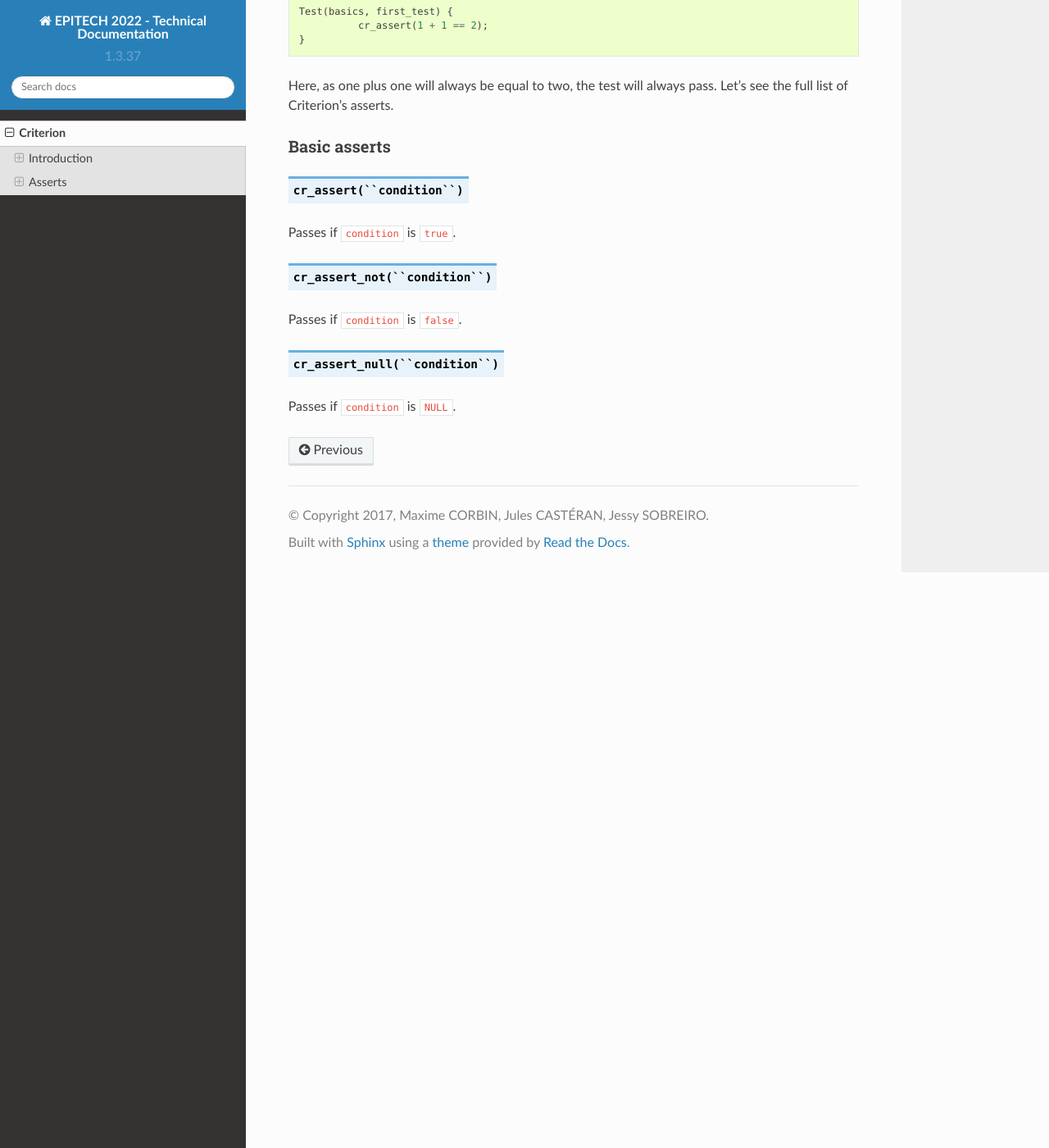
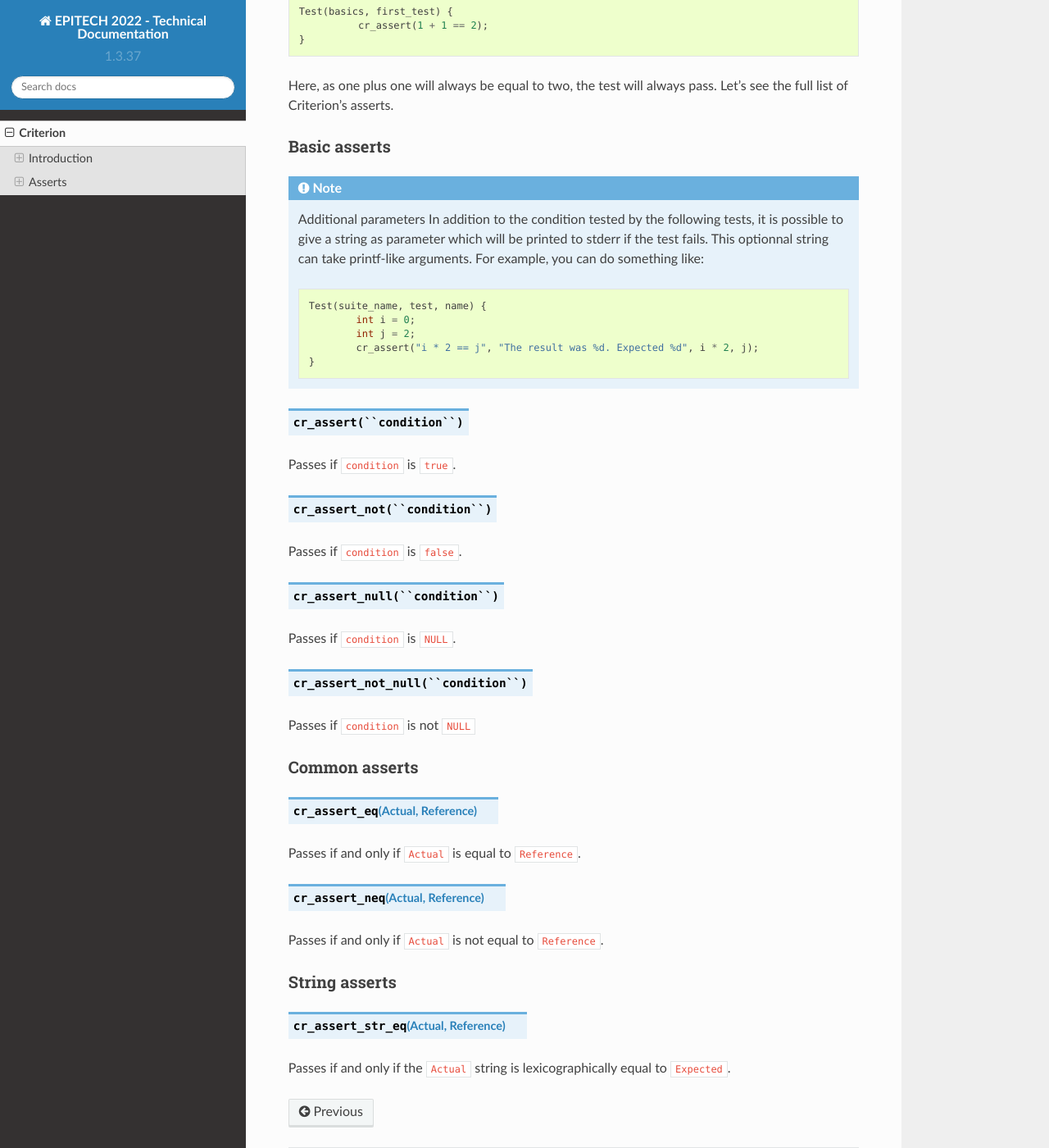
Before and after one commit to jess-sys/22Docs, a Sphinx documentation site: the page built from docs/criterion.rst, in a window 1280 px wide and 1400 px high, scrolled down 984 px. Shown: the whole window at 82% size. Built offline with Sphinx 7.4.7 and the Read the Docs theme 2.0.0, drawn with Linux system fonts in a browser that asks for light colours.

Commit message:
Added codeblock inside a note. Yup.

```diff
--- a/docs/criterion.rst
+++ b/docs/criterion.rst
@@ -57,11 +57,51 @@ Let's see the full list of Criterion's asserts.
 Basic asserts
 ~~~~~~~~~~~~~
 
+.. note::
+	Additional parameters
+	In addition to the condition tested by the following tests, it is possible to give a string as parameter which will be printed to stderr if the test fails.
+	This optionnal string can take printf-like arguments.
+	For example, you can do something like:
+
+	.. code-block:: c
+
+		Test(suite_name, test, name) {
+			int i = 0;
+			int j = 2;
+			cr_assert("i * 2 == j", "The result was %d. Expected %d", i * 2, j);
+		}
+
 .. c:macro:: cr_assert(``condition``)
+
 Passes if ``condition`` is ``true``.
 
 .. c:macro:: cr_assert_not(``condition``)
+
 Passes if ``condition`` is ``false``.
 
 .. c:macro:: cr_assert_null(``condition``)
+
 Passes if ``condition`` is ``NULL``.
+
+.. c:macro:: cr_assert_not_null(``condition``)
+
+Passes if ``condition`` is not ``NULL``
+
+
+Common asserts
+~~~~~~~~~~~~~~
+
+.. c:macro:: cr_assert_eq(Actual, Reference)
+
+Passes if and only if ``Actual`` is equal to ``Reference``.
+
+.. c:macro:: cr_assert_neq(Actual, Reference)
+
+Passes if and only if ``Actual`` is not equal to ``Reference``.
+
+String asserts
+~~~~~~~~~~~~~~
+
+.. c:macro:: cr_assert_str_eq(Actual, Reference)
+
+Passes if and only if the ``Actual`` string is lexicographically equal to ``Expected``.
```
Also changed, not shown: 7 other files.
